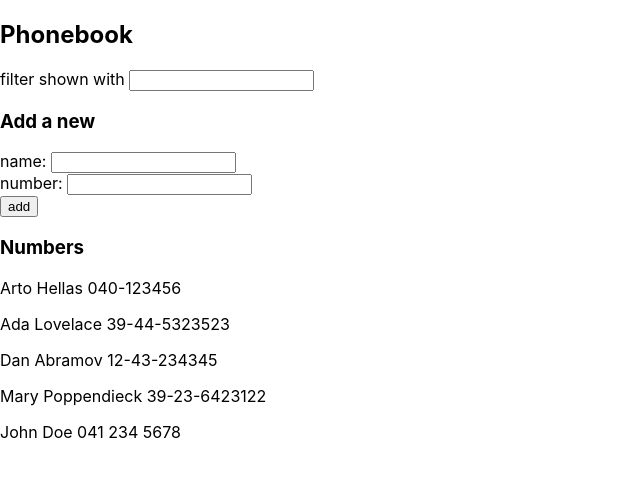
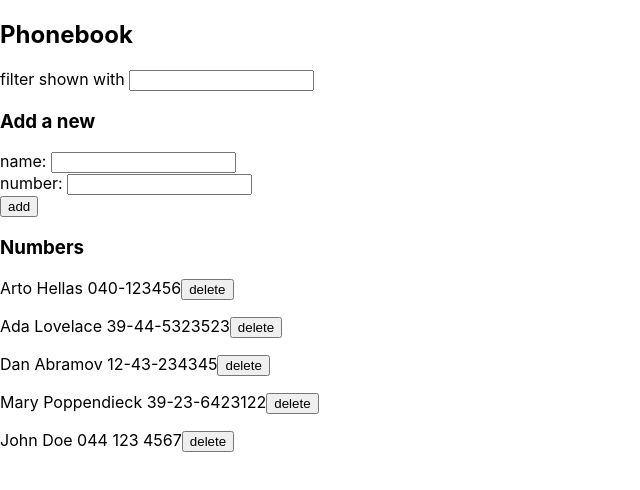
Before and after one commit to melxi/fullstack-tehtavia, a React (Create React App) app in the folder osa2/puhelinluettelo/puhelinluettelo/: page / in a window 1280 px wide. Shown: the top 490 px of the page, without its empty margins (0-640 px from the left). Built offline with nearby package versions, Linux system fonts and the light colour scheme; data requests are answered from the project's data file.

Commit message:
2.17: puhelinluettelo step9

```diff
--- a/osa2/puhelinluettelo/puhelinluettelo/db.json
+++ b/osa2/puhelinluettelo/puhelinluettelo/db.json
@@ -22,7 +22,7 @@
     },
     {
       "name": "John Doe",
-      "number": "041 234 5678",
+      "number": "044 123 4567",
       "id": 5
     }
   ]
--- a/osa2/puhelinluettelo/puhelinluettelo/src/App.js
+++ b/osa2/puhelinluettelo/puhelinluettelo/src/App.js
@@ -35,6 +35,16 @@ const App = () => {
     setNewNumber("");
   };
 
+  const handleDelete = id => {
+    const confirmRemoval = window.confirm(`Delete ${persons[id - 1].name}?`);
+
+    if (confirmRemoval) {
+      personService
+        .remove(id)
+        .then(setPersons(persons.filter(person => person.id !== id)));
+    }
+  };
+
   return (
     <div>
       <h2>Phonebook</h2>
@@ -48,7 +58,11 @@ const App = () => {
         handleNumberChange={handleNumberChange}
       />
       <h3>Numbers</h3>
-      <Persons persons={persons} searchName={searchName} />
+      <Persons
+        persons={persons}
+        searchName={searchName}
+        handleDelete={handleDelete}
+      />
     </div>
   );
 };
--- a/osa2/puhelinluettelo/puhelinluettelo/src/components/Persons.js
+++ b/osa2/puhelinluettelo/puhelinluettelo/src/components/Persons.js
@@ -1,6 +1,6 @@
 import React from "react";
 
-const Persons = ({ persons, searchName }) => {
+const Persons = ({ persons, searchName, handleDelete }) => {
   const filteredNames = persons.filter(
     person => person.name.toLowerCase().indexOf(searchName.toLowerCase()) >= 0
   );
@@ -11,6 +11,13 @@ const Persons = ({ persons, searchName }) => {
         {filteredNames.map(person => (
           <p key={person.id}>
             {person.name} {person.number}
+            <button
+              onClick={() => {
+                handleDelete(person.id);
+              }}
+            >
+              delete
+            </button>
           </p>
         ))}
       </div>
--- a/osa2/puhelinluettelo/puhelinluettelo/src/services/persons.js
+++ b/osa2/puhelinluettelo/puhelinluettelo/src/services/persons.js
@@ -11,4 +11,9 @@ const add = newPerson => {
   return request.then(response => response.data);
 };
 
-export default { getAll, add };
+const remove = id => {
+  const request = axios.delete(`${baseUrl}/${id}`, id);
+  return request;
+};
+
+export default { getAll, add, remove };
```
